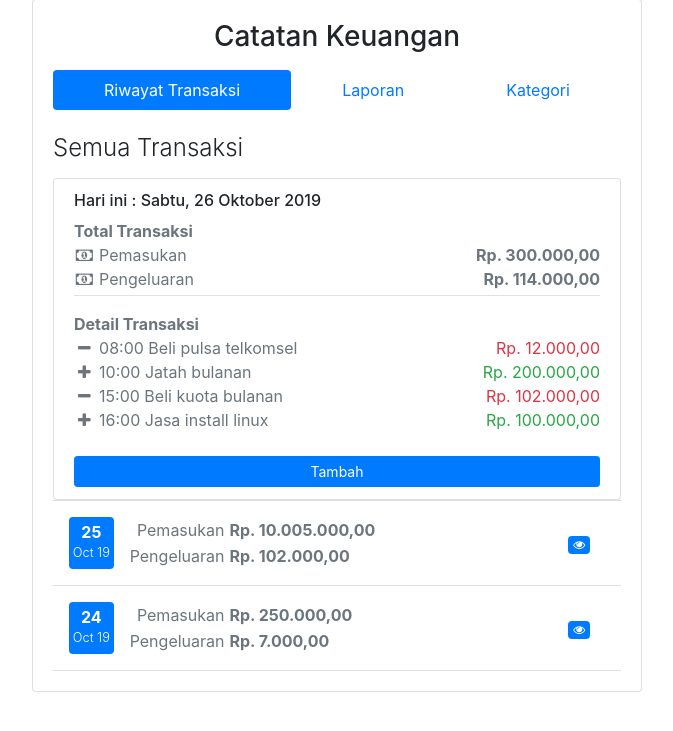
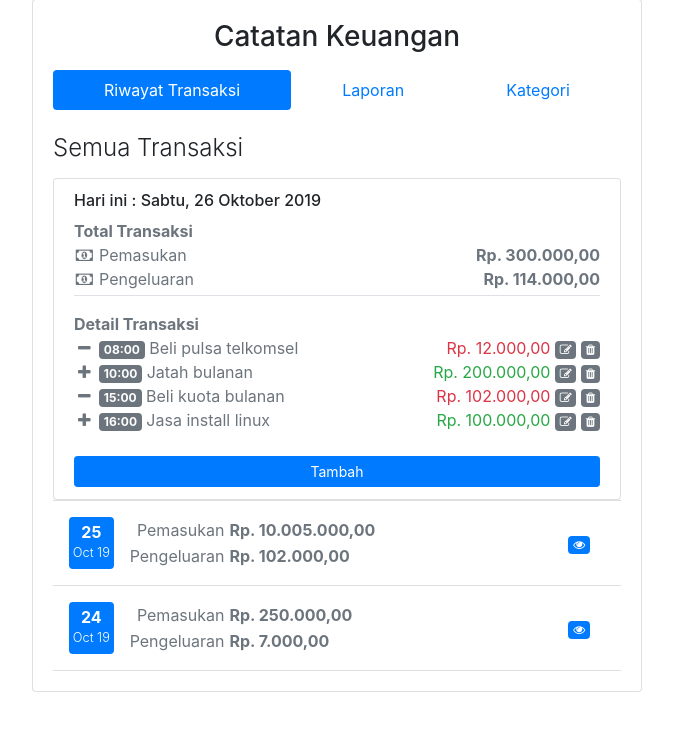
Before and after one commit to arfandotid/ci_uang, a CodeIgniter app: page /ci_uang/index.php/transaksi/index in a window 1280 px wide. Shown: the part 25-756 px from the top of the page, without its empty margins (303-976 px from the left). Run offline with CodeIgniter, Linux system fonts and the light colour scheme; data comes from the database, SQL or seed files in the repository.

Commit message:
Update penambahan button control pada transaksi

```diff
--- a/application/config/autoload.php
+++ b/application/config/autoload.php
@@ -58,7 +58,7 @@ $autoload['packages'] = array();
 |
 |	$autoload['libraries'] = array('user_agent' => 'ua');
 */
-$autoload['libraries'] = array('database');
+$autoload['libraries'] = array('database', 'session');
 
 /*
 | -------------------------------------------------------------------
--- a/application/controllers/Transaksi.php
+++ b/application/controllers/Transaksi.php
@@ -54,4 +54,16 @@ class Transaksi extends CI_Controller
 
 		$this->template('transaksi/detail', $data);
 	}
+
+	public function delete($getId)
+	{
+		$id = encode_php_tags($getId);
+		$delete = $this->main->delete('transaksi', ['id_transaksi' => $id]);
+		if ($delete) {
+			$this->session->set_flashdata('pesan', "<div class='alert alert-success'>Data berhasil dihapus.</div>");
+		} else {
+			$this->session->set_flashdata('pesan', "<div class='alert alert-danger'>Gagal hapus data.</div>");
+		}
+		redirect('transaksi');
+	}
 }
--- a/application/models/MainModel.php
+++ b/application/models/MainModel.php
@@ -3,6 +3,11 @@ defined('BASEPATH') or exit('No direct script access allowed');
 
 class MainModel extends CI_Model
 {
+    public function delete($table, $where)
+    {
+        return $this->db->delete($table, $where);
+    }
+
     public function getTglTransaksi()
     {
         // $this->db->join('user u', 't.user_id=u.id_user');
--- a/application/views/transaksi/data.php
+++ b/application/views/transaksi/data.php
@@ -1,3 +1,4 @@
+<?= $this->session->flashdata('pesan'); ?>
 <h1 class="h4 font-weight-light mb-3"><?= $judul; ?></h1>
 
 <!-- Transaksi Hari ini -->
@@ -29,14 +30,22 @@
         <?php if (array_key_exists($today, $transaksi)) : ?>
             <!-- Tampilkan data transaksi -->
             <?php foreach ($transaksi[date('Y-m-d')] as $t) : ?>
-                <div class="<?= $t->tipe_kategori == 'pemasukan' ? 'text-success' : 'text-danger' ?>">
-                    <span class="text-muted">
+                <div class="row <?= $t->tipe_kategori == 'pemasukan' ? 'text-success' : 'text-danger' ?>">
+                    <span class="col-md text-muted">
                         <i class="fa fa-fw fa-<?= $t->tipe_kategori == 'pemasukan' ? 'plus' : 'minus' ?>"></i>
-                        <?= date('H:i', strtotime($t->waktu)); ?>
+                        <span class="badge badge-secondary">
+                            <?= date('H:i', strtotime($t->waktu)); ?>
+                        </span>
                         <?= $t->keterangan ?>
                     </span>
-                    <span class="float-right">
+                    <span class="col-md text-right">
                         Rp. <?= number_format($t->jumlah, 2, ',', '.'); ?>
+                        <a href="<?= base_url('transaksi/edit/') . $t->id_transaksi; ?>" class="badge badge-secondary">
+                            <i class="fa fa-edit"></i>
+                        </a>
+                        <a href="<?= base_url('transaksi/delete/') . $t->id_transaksi; ?>" class="badge badge-secondary">
+                            <i class="fa fa-trash"></i>
+                        </a>
                     </span>
                 </div>
             <?php endforeach; ?>
```
Also changed, not shown: application/views/transaksi/detail.php (+13 -5 lines).
